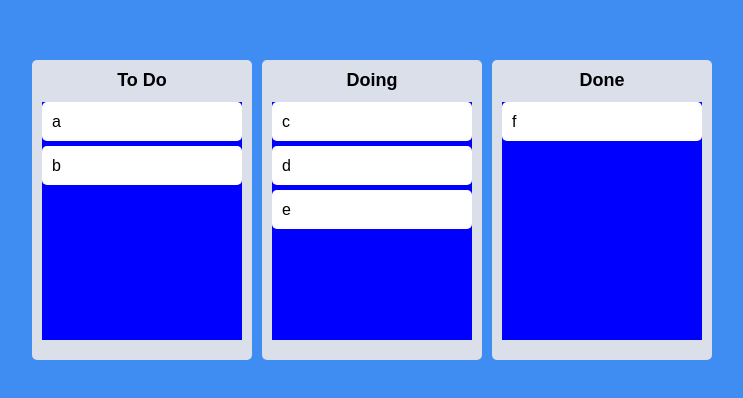
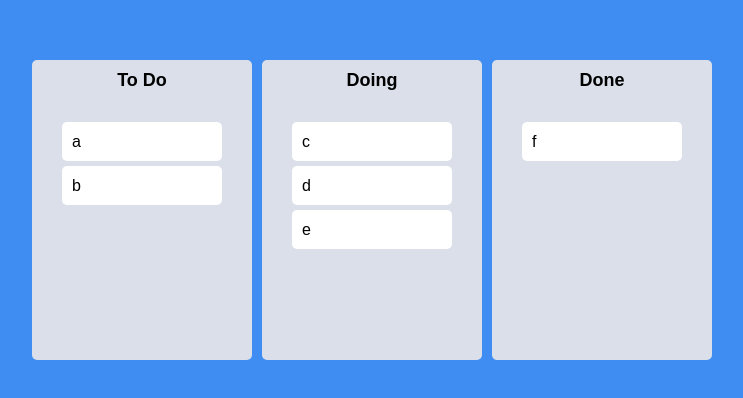
Before and after one commit to rovin0805/Trello-Clone, a React (Create React App) app: page / in a window 1280 px wide. Shown: the part 190-588 px from the top of the page, without its empty margins (268-1011 px from the left). Built offline with nearby package versions, Linux system fonts and the light colour scheme.

Commit message:
styling when dragging

```diff
--- a/src/components/Board.tsx
+++ b/src/components/Board.tsx
@@ -11,6 +11,7 @@
   min-height: 300px;
   display: flex;
   flex-direction: column;
+  overflow: hidden;
 `;
 
 const Title = styled.h2`
@@ -27,9 +28,14 @@
 
 const Area = styled.div<IAreaProps>`
   background-color: ${(props) =>
-    props.isDraggingOver ? "pink" : props.isDraggingFromThis ? "red" : "blue"};
+    props.isDraggingOver
+      ? "#dfe6e9"
+      : props.isDraggingFromThis
+      ? "#b2bec3"
+      : "transparent"};
   flex-grow: 1;
   transition: background-color 0.3s ease-in-out;
+  padding: 20px;
 `;
 
 interface IBoardProps {
--- a/src/components/DraggableCard.tsx
+++ b/src/components/DraggableCard.tsx
@@ -1,12 +1,15 @@
-import React from 'react';
-import { Draggable } from 'react-beautiful-dnd';
-import styled from 'styled-components';
+import React from "react";
+import { Draggable } from "react-beautiful-dnd";
+import styled from "styled-components";
 
-const Card = styled.div`
+const Card = styled.div<{ isDragging: boolean }>`
   border-radius: 5px;
   margin-bottom: 5px;
-  padding: 10px 10px;
-  background-color: ${props => props.theme.cardColor};
+  padding: 10px;
+  background-color: ${(props) =>
+    props.isDragging ? "#e4f2ff" : props.theme.cardColor};
+  box-shadow: ${(props) =>
+    props.isDragging ? "0px 2px 5px rgba(0, 0, 0, 0.05)" : "none"};
 `;
 
 interface IDraggableCardProps {
@@ -15,14 +18,15 @@
 }
 
 function DraggableCard({ toDo, index }: IDraggableCardProps) {
-  console.log(`${toDo} is rendered`);
   return (
     <Draggable key={toDo} draggableId={toDo} index={index}>
-      {provided => (
+      {(provided, snapshot) => (
         <Card
+          isDragging={snapshot.isDragging}
           ref={provided.innerRef}
           {...provided.draggableProps}
-          {...provided.dragHandleProps}>
+          {...provided.dragHandleProps}
+        >
           {toDo}
         </Card>
       )}
```
